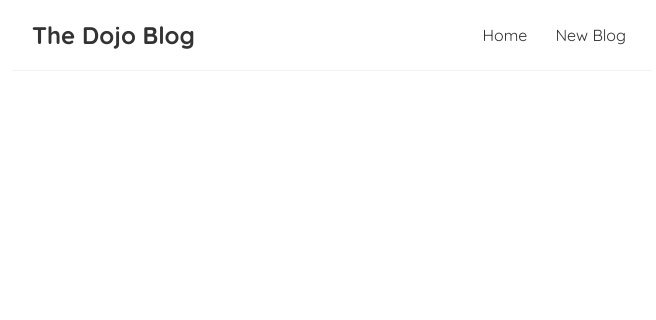
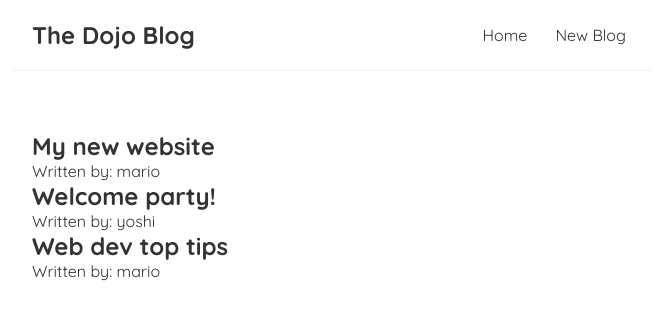
Before and after one commit to mutinhiri/react-blog, a React (Create React App) app in the folder blog-app/: page / in a window 1280 px wide. Shown: the top 320 px of the page, without its empty margins (308-964 px from the left). Built offline with nearby package versions, Linux system fonts and the light colour scheme.

Commit message:
Add title and author

```diff
--- a/blog-app/src/Home.js
+++ b/blog-app/src/Home.js
@@ -8,7 +8,9 @@ const Home = () => {
     return (
         <div className="home">
             {blogs.map((blog) => (
-                <div className="blog-preview">
+                <div className="blog-preview" key={blog.id}>
+                    <h2> {blog.title}</h2>
+                    <p>Written by: {blog.author}</p>
 
                 </div>
             ))}
```
